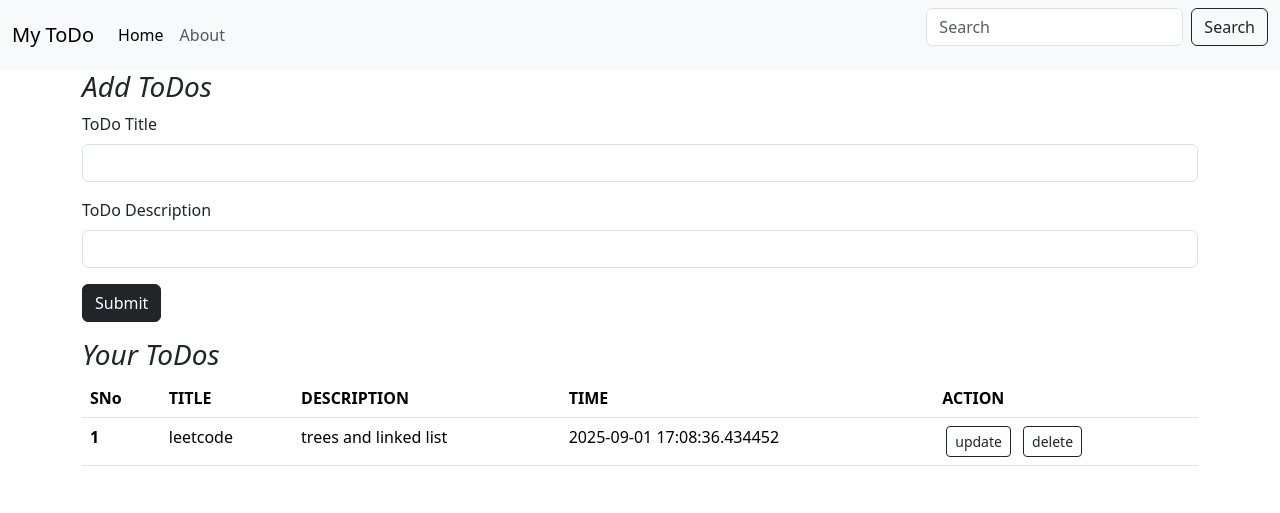
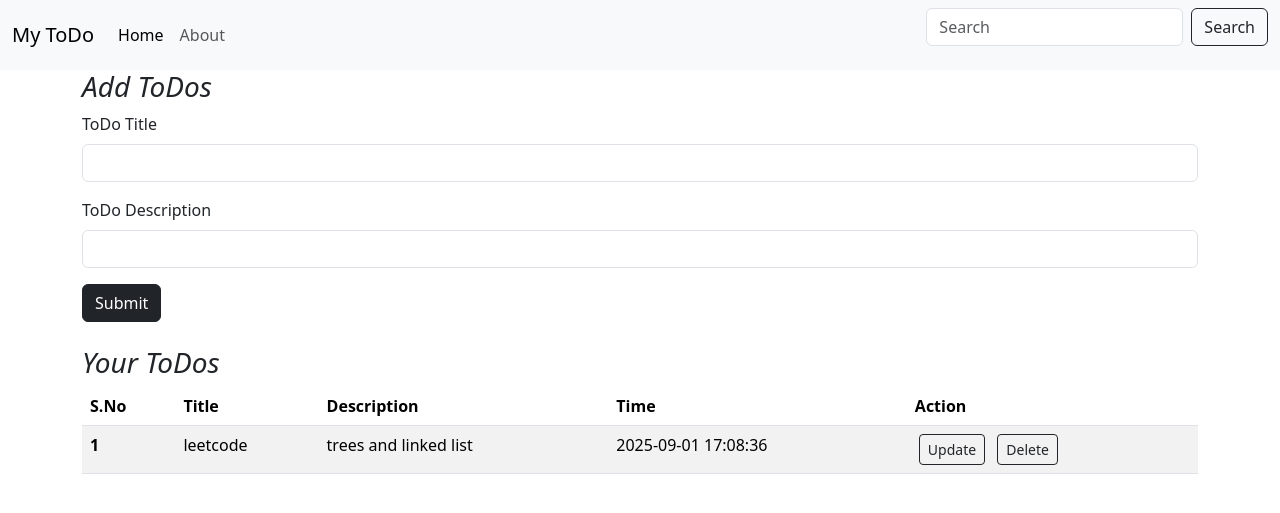
Before and after one commit to Praptii21/TODOS, a Flask app: page / in a window 1280 px wide. Shown: the top 513 px of the page. Run offline with Flask 3, Linux system fonts and the light colour scheme.

Commit message:
Update index.html

```diff
--- a/templates/index.html
+++ b/templates/index.html
@@ -6,49 +6,50 @@
       <div class="mb-3">
         <h3><i>Add ToDos</i></h3>
         <label for="title" class="form-label">ToDo Title</label>
-    <input type="text" class="form-control" name="title" id="title" aria-describedby="emailHelp">
+        <input type="text" class="form-control" name="title" id="title" required>
       </div>
       <div class="mb-3">
         <label for="desc" class="form-label">ToDo Description</label>
-    <input type="text" class="form-control" name="desc" id="desc">
+        <input type="text" class="form-control" name="desc" id="desc" required>
       </div>
       <button type="submit" class="btn btn-dark">Submit</button>
     </form>
 </div>
-<div class="container">
+
+<div class="container mt-4">
   <h3><i>Your ToDos</i></h3>
-  {% if allTodo|length==0 %}
+
+  {% if allTodo|length == 0 %}
     <div class="alert alert-dark" role="alert">
       No todos found. Add your first todo now!
     </div>
   {% else %}
-  <table class="table">
+    <table class="table table-striped">
       <thead>
         <tr>
-        <th scope="col">SNo</th>
-        <th scope="col">TITLE</th>
-        <th scope="col">DESCRIPTION</th>
-        <th scope="col">TIME</th>
-        <th scope="col">ACTION</th>
+          <th scope="col">S.No</th>
+          <th scope="col">Title</th>
+          <th scope="col">Description</th>
+          <th scope="col">Time</th>
+          <th scope="col">Action</th>
         </tr>
       </thead>
       <tbody>
-
-    {% for todo in allTodo  %}
+        {% for todo in allTodo %}
         <tr>
-      <th scope="row">{{loop.index}}</th>
-      <td>{{todo.title}}</td>
-      <td>{{todo.desc}}</td>
-      <td>{{todo.date_created }}</td>
+          <th scope="row">{{ loop.index }}</th>
+          <td>{{ todo.title }}</td>
+          <td>{{ todo.desc }}</td>
+          <td>{{ todo.date_created.strftime('%Y-%m-%d %H:%M:%S') }}</td>
           <td>
-        <a href="/update/{{todo.sno}}" class="btn btn-outline-dark btn-sm mx-1">update</a>
-        <a href="/delete/{{todo.sno}}" class="btn btn-outline-dark btn-sm mx-1">delete</a>
+            <a href="/update/{{ todo.sno }}" class="btn btn-outline-dark btn-sm mx-1">Update</a>
+            <a href="/delete/{{ todo.sno }}" class="btn btn-outline-dark btn-sm mx-1">Delete</a>
           </td>
         </tr>
+        {% endfor %}
       </tbody>
     </table>
-
-    {% endfor %}
   {% endif %}
 </div>
+
 {% endblock body %}
```
Lines whose indentation alone changed are shown as unchanged.
